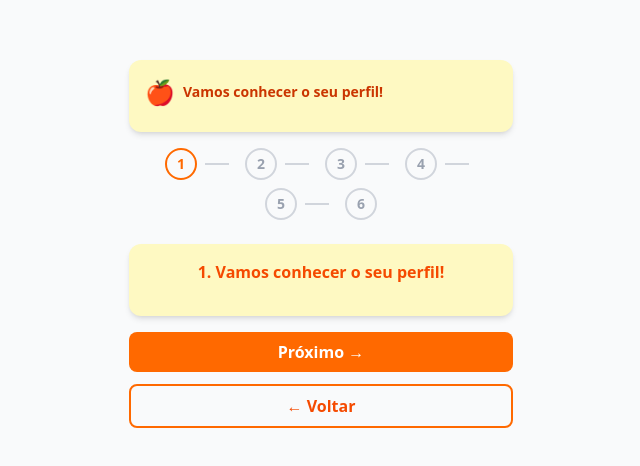
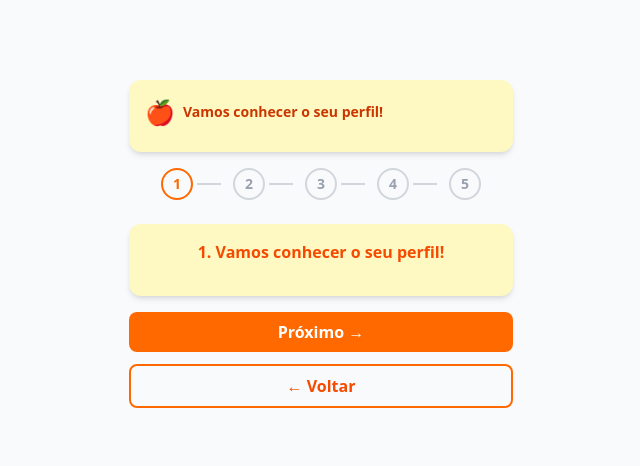
Before and after one commit to estartandodevs-course/Nutra-Frontend-TCC-2025, a React (Vite) app: page / in a window 1280 px wide. Shown: the part 172-638 px from the top of the page, without its empty margins (319-959 px from the left). Built offline with nearby package versions, Linux system fonts and the light colour scheme.

Commit message:
refactor(quiz & home): improve main  structure and improve flow navigation

```diff
--- a/src/components/quiz/Progressbar.tsx
+++ b/src/components/quiz/Progressbar.tsx
@@ -1,18 +1,16 @@
-import type { ProgressBarProps } from "../../types/quiz";
+import type { ProgressBarProps } from "../../types/quiz"
 
 export default function ProgressBar({ current, total }: ProgressBarProps) {
   return (
-    <div className="flex flex-wrap items-center justify-center gap-2 mb-6 px-2">
+    <div className="flex items-center justify-center gap-2 mb-6">
       {Array.from({ length: total }).map((_, index) => {
-        const estaFeito = index < current - 1;
-        const estaAtivo = index === current - 1;
+        const estaFeito = index < current - 1
+        const estaAtivo = index === current - 1
 
         return (
           <div key={index} className="flex items-center">
             <div
-              className={`flex items-center justify-center rounded-full font-bold transition-all
-                text-xs sm:text-sm
-                w-6 h-6 sm:w-8 sm:h-8
+              className={`w-8 h-8 rounded-full flex items-center justify-center font-bold text-sm transition-all
                 ${
                   estaFeito
                     ? "bg-orange-500 text-white"
@@ -25,15 +23,11 @@ export default function ProgressBar({ current, total }: ProgressBarProps) {
             </div>
 
             {index < total - 1 && (
-              <div
-                className={`h-0.5 mx-1 sm:mx-2 transition-all
-                  ${estaFeito ? "bg-orange-500" : "bg-gray-300"}
-                  w-4 sm:w-6`}
-              />
+              <div className={`w-6 h-0.5 mx-1 ${estaFeito ? "bg-orange-500" : "bg-gray-300"}`} />
             )}
           </div>
-        );
+        )
       })}
     </div>
-  );
+  )
 }
--- a/src/components/quiz/QuizModal.tsx
+++ b/src/components/quiz/QuizModal.tsx
@@ -1,7 +1,5 @@
-import QuestionModal from "./QuestionModal"
-import type { QuizModalProps } from "../../types/quiz"
-import ResultModal from "./ResultModal"
-
+import QuestionModal from "./QuestionModal";
+import type { QuizModalProps } from "../../types/quiz";
 
 export default function QuizModal({
   question,
@@ -11,13 +9,7 @@ export default function QuizModal({
   onSelectAnswer,
   onNext,
   onBack,
-  onRestart,
-  showResult,
 }: QuizModalProps) {
-  if (showResult) {
-    return <ResultModal answers={answers} onRestart={onRestart} totalQuestions={totalQuestions} />
-  }
-
   return (
     <QuestionModal
       question={question}
@@ -28,5 +20,5 @@ export default function QuizModal({
       onNext={onNext}
       onBack={onBack}
     />
-  )
+  );
 }
--- a/src/components/quiz/ResultModal.tsx
+++ /dev/null
@@ -1,28 +0,0 @@
-import type { ResultModalProps } from "../../types/quiz";
-
-export default function ResultModal({ answers, onRestart, totalQuestions }: ResultModalProps) {
-  const answeredCount = Object.keys(answers).length
-
-  return (
-    <div className="w-full max-w-sm">
-      <div className="bg-yellow-100 rounded-2xl shadow-lg p-8 text-center mb-6">
-        <div className="text-5xl mb-4">🎉</div>
-        <h1 className="text-2xl font-bold text-orange-700 mb-2">Parabéns!</h1>
-        <p className="text-gray-700 mb-4">Você completou o quiz</p>
-        <div className="bg-white rounded-xl p-4 mb-4">
-          <p className="text-3xl font-bold text-orange-600">
-            {answeredCount}/{totalQuestions - 1}
-          </p>
-          <p className="text-gray-600 text-sm">questões respondidas</p>
-        </div>
-      </div>
-
-      <button
-        onClick={onRestart}
-        className="w-full bg-orange-500 hover:bg-orange-600 text-white font-bold py-3 px-4 rounded-lg transition-colors"
-      >
-        Fazer novamente
-      </button>
-    </div>
-  )
-}
--- a/src/components/wrapper/Wrapper.tsx
+++ b/src/components/wrapper/Wrapper.tsx
@@ -1,8 +1,4 @@
-import React from "react";
-interface WrapperProps {
-  children: React.ReactNode;
-  className?: string;
-}
+import type { WrapperProps } from "../../types/wrapper";
 
 export default function Wrapper({ children, className = "" }: WrapperProps) {
   return (
--- a/src/pages/Home/Home.tsx
+++ b/src/pages/Home/Home.tsx
@@ -44,49 +44,29 @@ const quizData = [
     emoji: "🧘",
     options: ["Muito alto", "Alto", "Moderado", "Baixo"],
   },
-  {
-    id: 6,
-    question: "Qual é sua principal motivação?",
-    emoji: "🎯",
-    options: [
-      "Saúde física",
-      "Saúde mental",
-      "Aparência",
-      "Disposição no dia a dia",
-    ],
-  },
 ];
 
 export default function QuizPage() {
   const [currentStep, setCurrentStep] = useState(0);
   const [answers, setAnswers] = useState<Record<number, number>>({});
-  const [showResult, setShowResult] = useState(false);
 
-  const handleSelectAnswer = (questionId: number, answerIndex: number) => {
+  const handleSelecionaResposta = (questaoId: number, respostaIndex: number) => {
     setAnswers((prev) => ({
       ...prev,
-      [questionId]: answerIndex,
+      [questaoId]: respostaIndex,
     }));
   };
 
-  const handleNext = () => {
+  const handleSeguinte = () => {
     if (currentStep < quizData.length - 1) {
       setCurrentStep(currentStep + 1);
-    } else {
-      setShowResult(true);
     }
   };
 
-  const handleBack = () => {
+  const handleVolta = () => {
     if (currentStep > 0) {
       setCurrentStep(currentStep - 1);
     }
-  };
-
-  const handleRestart = () => {
-    setCurrentStep(0);
-    setAnswers({});
-    setShowResult(false);
   };
 
   const currentQuestion = quizData[currentStep];
@@ -99,11 +79,9 @@ export default function QuizPage() {
           questionNumber={currentStep + 1}
           totalQuestions={quizData.length}
           answers={answers}
-          onSelectAnswer={handleSelectAnswer}
-          onNext={handleNext}
-          onBack={handleBack}
-          onRestart={handleRestart}
-          showResult={showResult}
+          onSelectAnswer={handleSelecionaResposta}
+          onNext={handleSeguinte}
+          onBack={handleVolta}
         />
       </section>
     </Wrapper>
```
Also changed, not shown: src/types/quiz.ts (+18 -0 lines), src/types/wrapper.ts (added).
